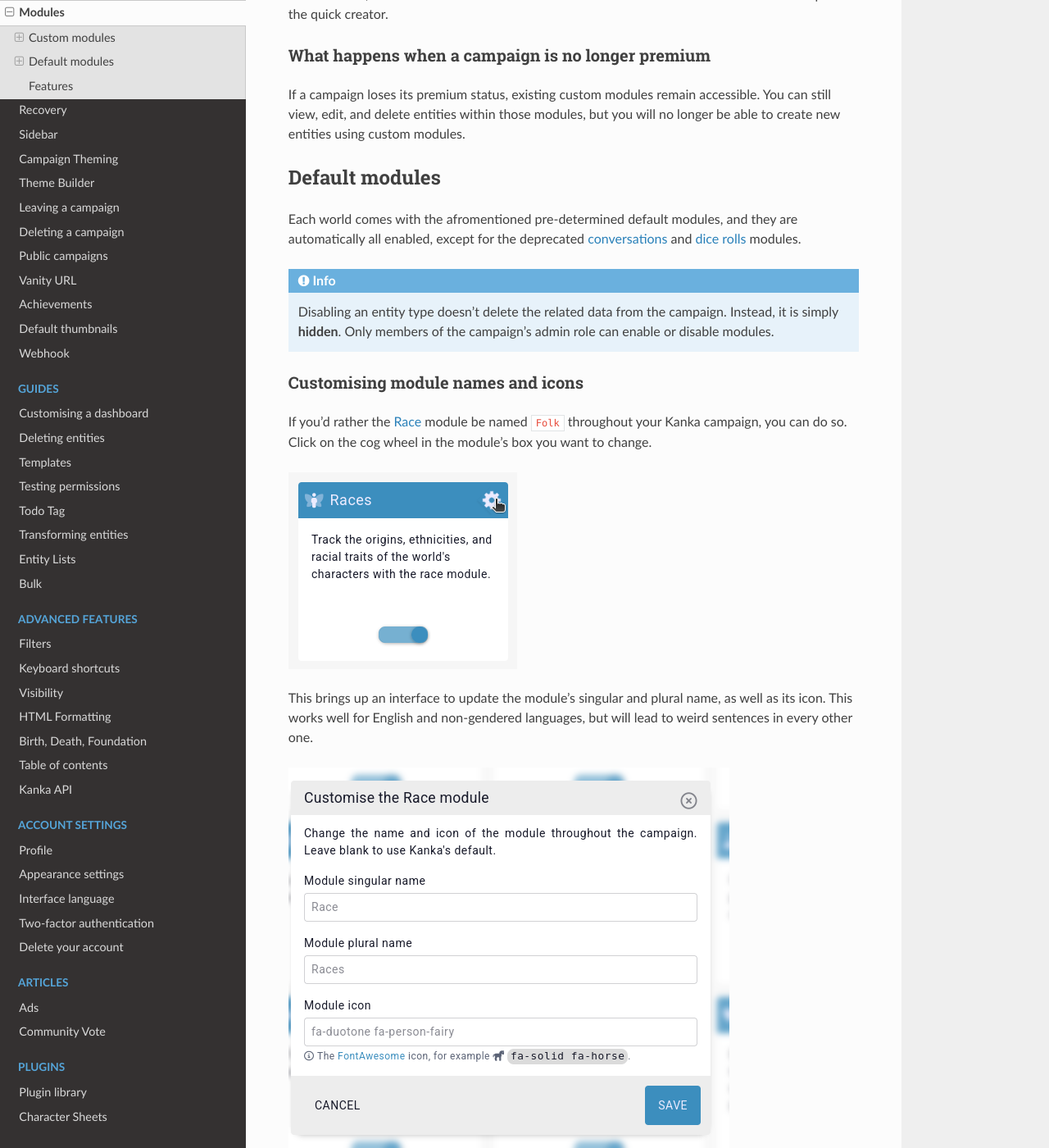
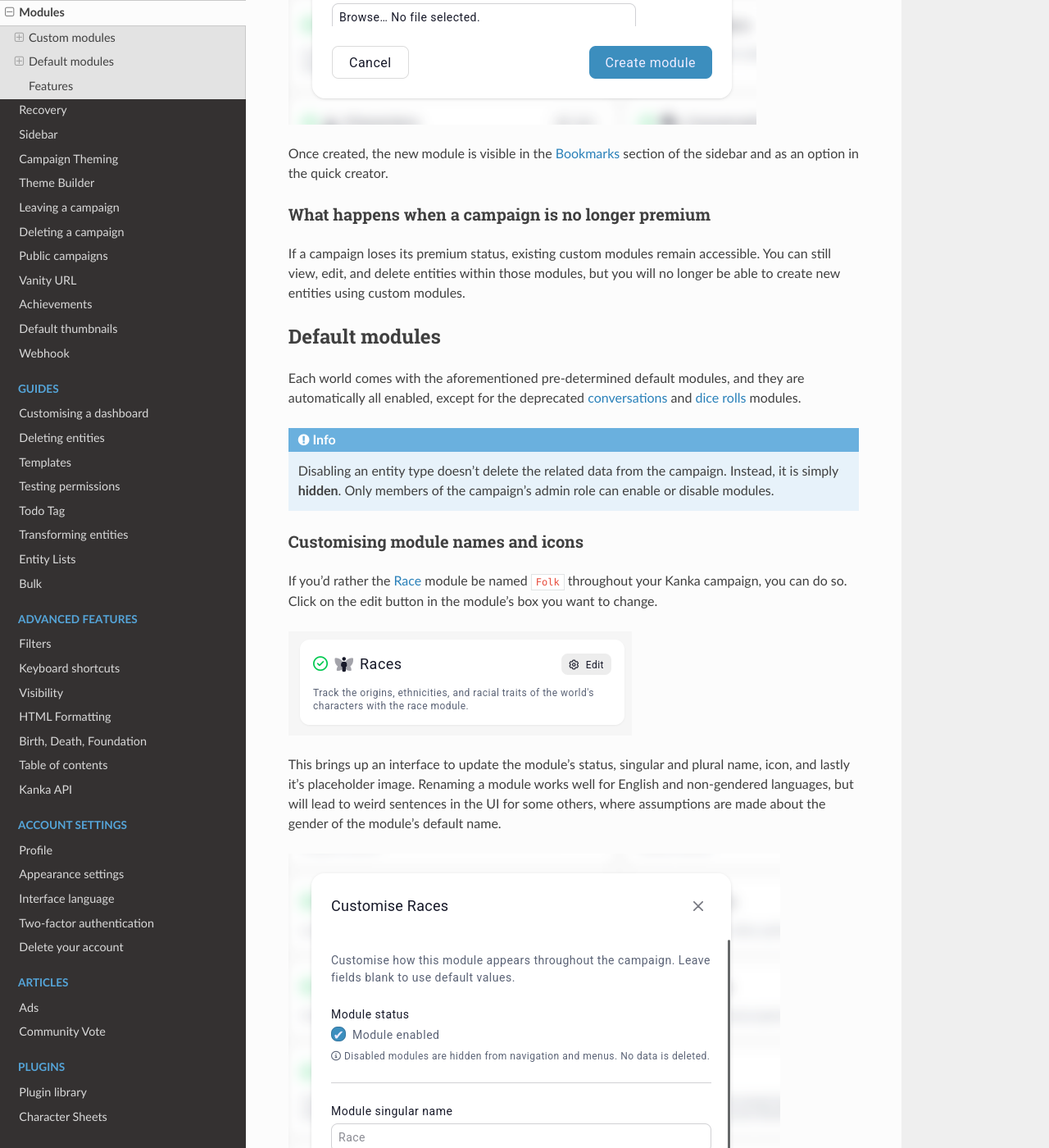
Before and after one commit to owlchester/kanka-docs, a Sphinx documentation site: the page built from docs/features/campaigns/modules.md, in a window 1280 px wide and 1400 px high, scrolled down 1619 px. Shown: the whole window at 82% size. Built offline with Sphinx 7.4.7 and the Read the Docs theme 3.1.0, drawn with Linux system fonts in a browser that asks for light colours; pages that are not in the unit, such as notebooks, are missing from menus.

Commit message:
Update screenshots and info about modules

````diff
--- a/docs/features/campaigns/modules.md
+++ b/docs/features/campaigns/modules.md
@@ -23,7 +23,7 @@
 
 ## Default modules
 
-Each world comes with the afromentioned pre-determined default modules, and they are automatically all enabled, except for the deprecated [conversations](/entities/conversations) and [dice rolls](/entities/dice-rolls) modules.
+Each world comes with the aforementioned pre-determined default modules, and they are automatically all enabled, except for the deprecated [conversations](/entities/conversations) and [dice rolls](/entities/dice-rolls) modules.
 
 ```{admonition} Info
 Disabling an entity type doesn't delete the related data from the campaign. Instead, it is simply **hidden**. Only members of the campaign's admin role can enable or disable modules.
@@ -31,11 +31,11 @@
 
 ### Customising module names and icons
 
-If you'd rather the [Race](/entities/races) module be named `Folk` throughout your Kanka campaign, you can do so. Click on the cog wheel in the module's box you want to change.
+If you'd rather the [Race](/entities/races) module be named `Folk` throughout your Kanka campaign, you can do so. Click on the edit button in the module's box you want to change.
 
-![Cog wheel icon](img/modules-cog.png)
+![Edit button](img/modules-cog.png)
 
-This brings up an interface to update the module's singular and plural name, as well as its icon. This works well for English and non-gendered languages, but will lead to weird sentences in every other one.
+This brings up an interface to update the module's status, singular and plural name, icon, and lastly it's placeholder image. Renaming a module works well for English and non-gendered languages, but will lead to weird sentences in the UI for some others, where assumptions are made about the gender of the module's default name.
 
 ![Customise a module](img/modules-config.png)
 
````
Also changed, not shown: docs/features/campaigns/img/modules-cog.png, docs/features/campaigns/img/modules-config.png, docs/features/campaigns/img/modules-custom.png, docs/features/campaigns/img/modules-new.png.
